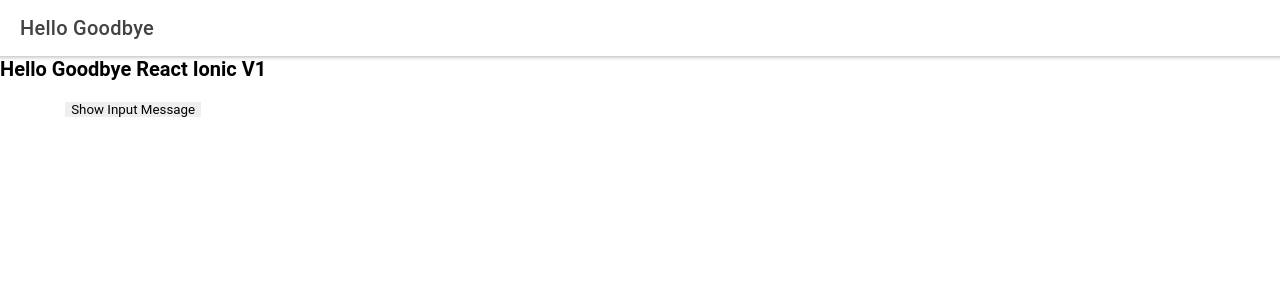
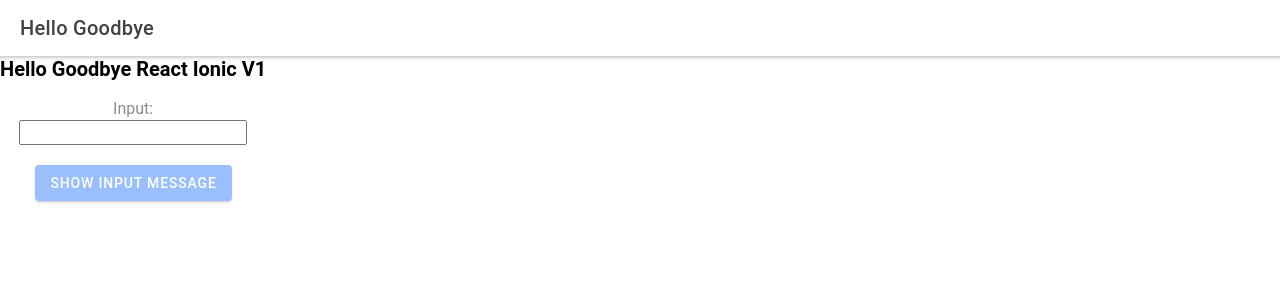
Before and after one commit to DonStegall/hello-goodbye-react-ionic-v1, a React (Create React App) app: page /home in a window 1280 px wide. Shown: the top 300 px of the page. Built offline with nearby package versions, Linux system fonts and the light colour scheme.

Commit message:
button disable not working presumably because ContainerProps not getting updated by input onChange

```diff
--- a/src/components/HelloGoodbyeFunctionComponent.tsx
+++ b/src/components/HelloGoodbyeFunctionComponent.tsx
@@ -1,4 +1,4 @@
-import React, { Component } from 'react';
+import React, { ChangeEvent } from 'react';
 // import logo from './logo.svg';
 import './HelloGoodbye.css';
 import { IonButton, IonInput, IonLabel } from '@ionic/react';
@@ -12,8 +12,14 @@
 
 const HelloGoodbyeFunctionComponent: React.FC<ContainerProps> = ({textInput}) => {
 
+  const handleChange = (event: ChangeEvent<HTMLInputElement>) => {
+    // this.setState({value: event.target.value});
+    // alert(event.target.value);
+    textInput = event.target.value;
+  }
+
   const handleClickMessage = () => {
-    alert("fix this ... event.target.value");
+    alert(textInput);
   }
 
   return (
@@ -24,7 +30,14 @@
       <p>{textInput}</p>
 
       <p>
-        <button value={textInput} onClick={handleClickMessage}>Show Input Message</button>
+          <label>
+            Input:<br></br>
+            <input type="text" onChange={handleChange}></input>
+          </label>
+        </p>
+
+      <p>
+        <IonButton disabled={!textInput} onClick={handleClickMessage}>Show Input Message</IonButton>
       </p>
 
     </div>
```
